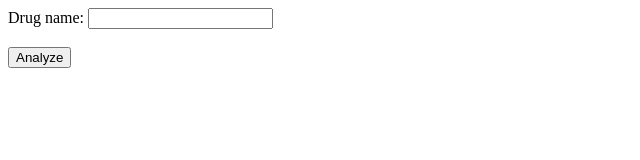
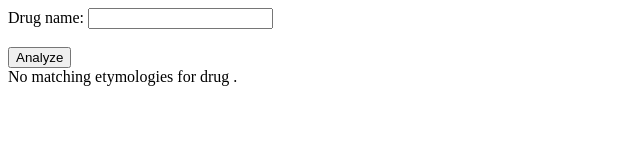
Before and after one commit to edridgedsouza/drug-etymology, a plain HTML site: page main.html in a window 1280 px wide. Both pictures are taken after a click on the button "Analyze". Shown: the whole page, without its empty margins (0-640 px from the left). Drawn offline with Linux system fonts and the light colour scheme.

Commit message:
Website theoretically working
But etymology() is broken in js (not in py tho)

```diff
--- a/main.html
+++ b/main.html
@@ -9,9 +9,9 @@
                 .then(data => stem_data = data)
                 .then(() => console.log(stem_data));
 
-            var l = new Linguist(stem_data);
+            function analyze() {
+                var l = new Linguist(stem_data);
 
-            function analyze() {
                 var drugname = document.getElementById('dname').value;
                 var out = document.getElementById("output");
 
```
